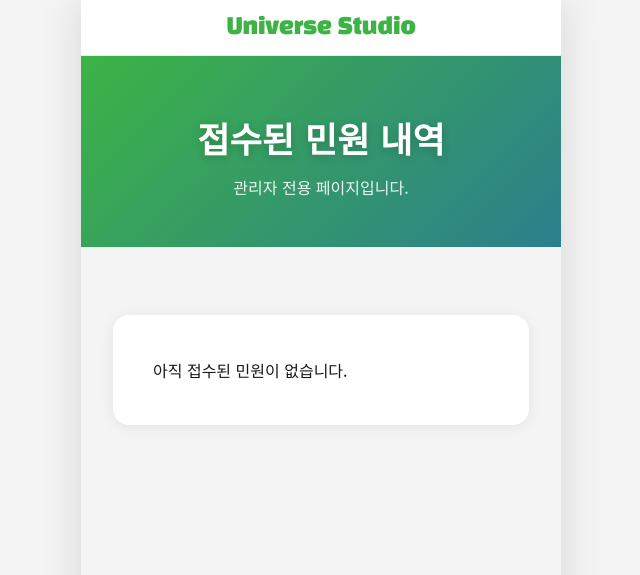
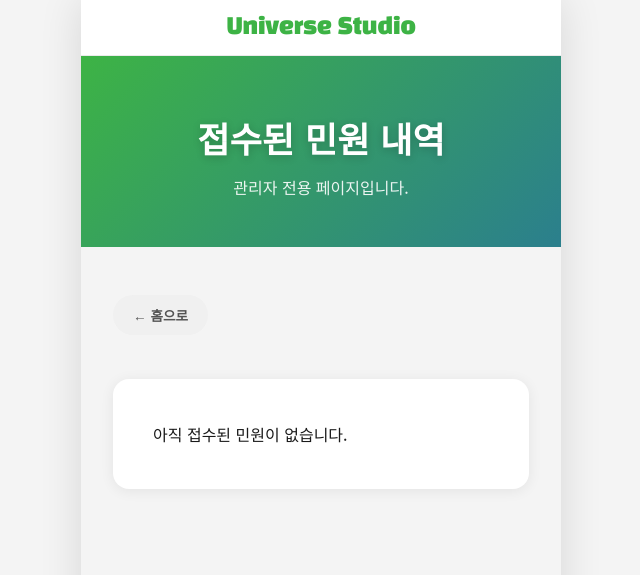
Before and after one commit to universestudio-koreanempire/universe-go, a Flask app: page /admin/complaints in a window 1280 px wide. Shown: the top 575 px of the page, without its empty margins (319-959 px from the left). Run offline with Flask 3, Linux system fonts and the light colour scheme; a user stored in the database is signed in; data that the repository does not hold is empty.

Commit message:
Update admin_complaints.html

```diff
--- a/mafia_integrated_V-app_modified/mafia_integrated V-app/mafia_integrated V-app/templates/admin_complaints.html
+++ b/mafia_integrated_V-app_modified/mafia_integrated V-app/mafia_integrated V-app/templates/admin_complaints.html
@@ -8,6 +8,7 @@
 
 <div class="content-page">
     <div style="margin-bottom:20px;">
+        <a href="{{ url_for('index') }}" class="back-btn">← 홈으로</a>
     </div>
 
     {% if complaints %}
```
